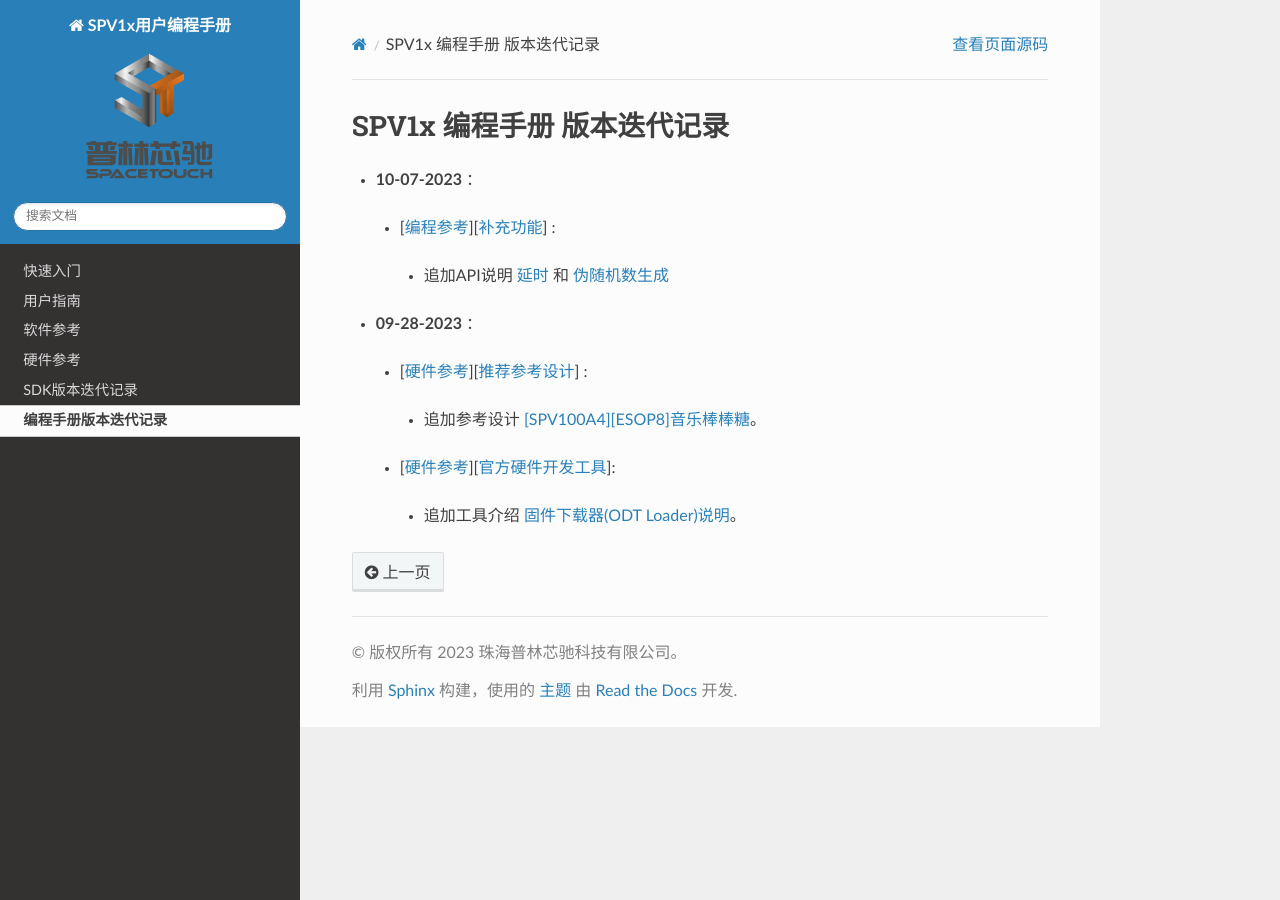
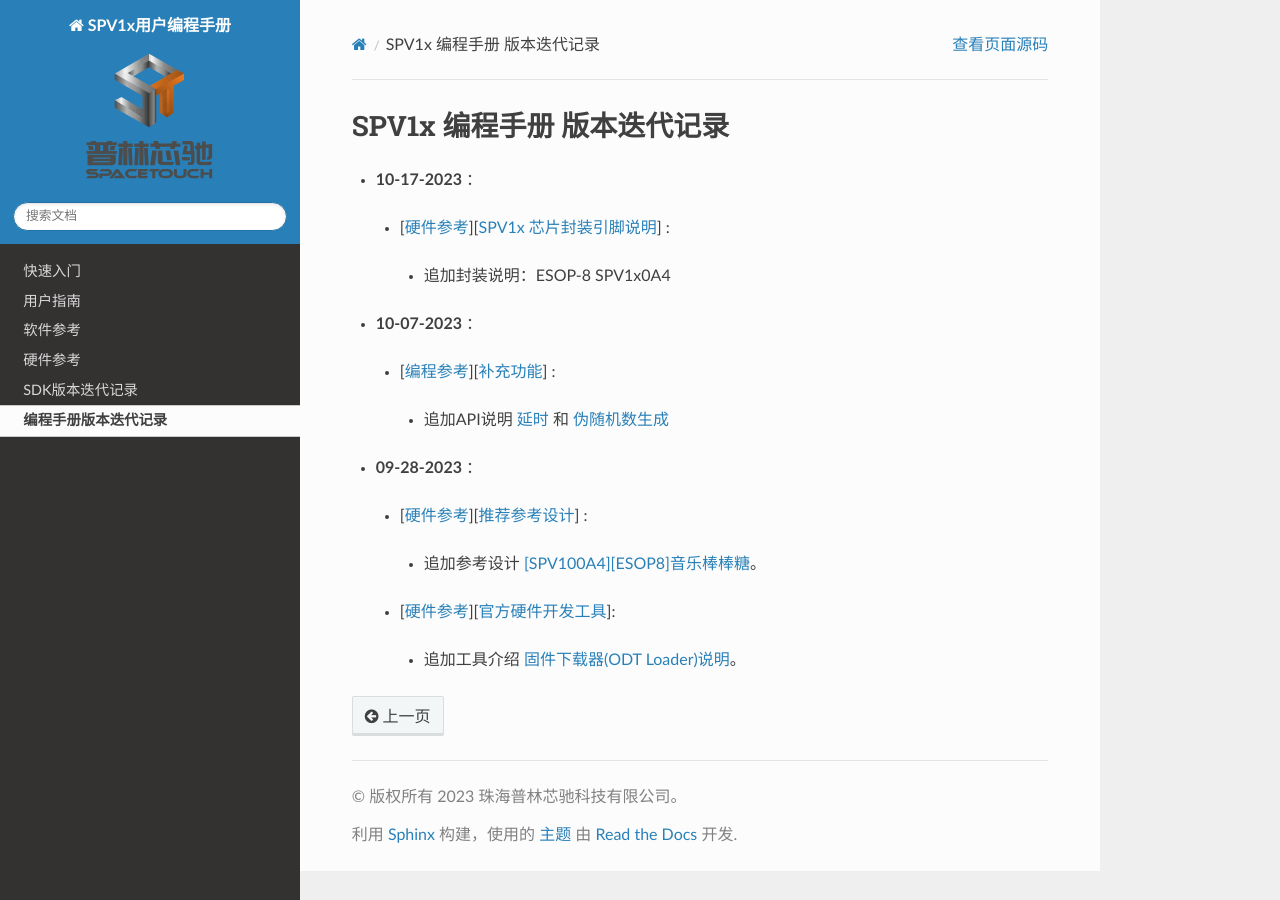
Before and after one commit to qzthrone/spv1x-programming-guide, a Sphinx documentation site: the page built from source/changelog-pg.rst, in a window 1280 px wide. Built offline with Sphinx 7.4.7 and the Read the Docs theme 2.0.0, drawn with Linux system fonts in a browser that asks for light colours.

Commit message:
add esop-8 pin diagram

```diff
--- a/source/changelog-pg.rst
+++ b/source/changelog-pg.rst
@@ -2,6 +2,12 @@
 
 SPV1x 编程手册 版本迭代记录
 =============================
+
+- **10-17-2023** ：
+
+ + [:ref:`hw-reference`][:ref:`soc-package`] :
+
+  + 追加封装说明：ESOP-8 SPV1x0A4
 
 - **10-07-2023** ：
 
--- a/source/hw-reference/index.rst
+++ b/source/hw-reference/index.rst
@@ -8,5 +8,6 @@
 
    SPV1x 选型指南 <pick-your-target/index>
    SPV1x 系列芯片规格书 <soc-brief/index>
+   SPV1x 芯片封装引脚说明 <soc-package/index>
    官方硬件开发工具 <official-dev-hw/index>
    推荐参考设计 <official-ref-design/index>
--- /dev/null
+++ b/source/hw-reference/soc-package/index.rst
@@ -0,0 +1,9 @@
+.. _soc-package:
+
+SPV1x 芯片封装引脚说明
+======================
+
+ESOP-8 SPV1x0A4
+----------------------
+.. image:: ../../_static/kiwi-esop8-package.png
+   :align: center
```
Also changed, not shown: source/_static/kiwi-esop8-package.png (added).
